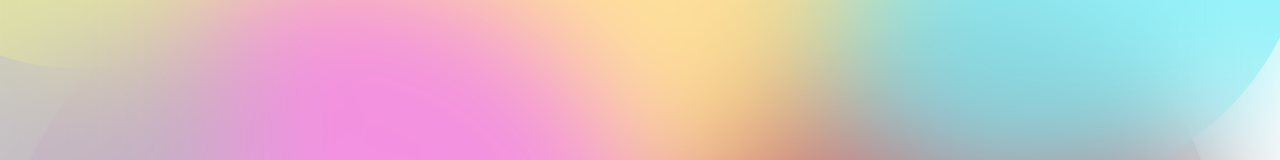
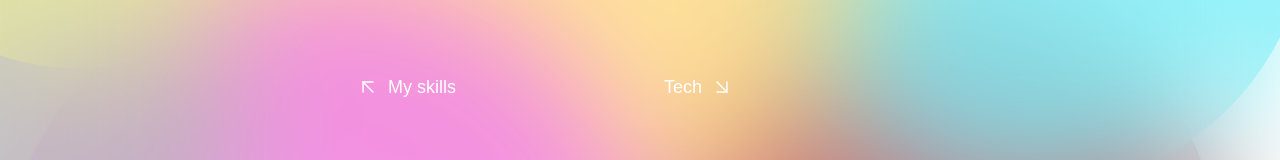
Before and after one commit to adamplesnik/adamplesnik.com, a React (Vite) app: page / in a window 1280 px wide. Shown: the part 1320-1480 px from the top of the page. Built offline with nearby package versions, Linux system fonts and the light colour scheme; a web font is replaced by a local one.

Commit message:
Update Chart

```diff
--- a/src/content/Chart.tsx
+++ b/src/content/Chart.tsx
@@ -1,6 +1,7 @@
 import clsx from 'clsx'
+import { ArrowDown, ArrowUp } from 'lucide-react'
 import { useState } from 'react'
-import ChartItem from './ChartItem'
+import ChartItem from '../components/ChartItem'
 
 type CircleType = {
   size: string
@@ -124,7 +125,7 @@ const Chart = () => {
             )
           })}
         </div>
-        <div className="relative z-20 flex min-h-screen w-full flex-col justify-between p-12">
+        <div className="relative z-20 flex min-h-screen w-full flex-col justify-between gap-8 p-12">
           <div className="flex max-w-56 flex-col items-baseline gap-12 md:max-w-full md:flex-row">
             {skills.map((skill, i) => (
               <ChartItem
@@ -137,7 +138,20 @@ const Chart = () => {
             ))}
             <div className="hidden flex-1 lg:block"></div>
           </div>
-          <div className="mt-32 flex max-w-56 flex-col items-baseline justify-end gap-12 md:max-w-full md:flex-row">
+          <div className="flex flex-row justify-center gap-6 text-white md:items-center md:gap-12">
+            <div className="hidden flex-1 lg:block"></div>
+            <div className="flex flex-1 items-center gap-2">
+              <ArrowUp strokeWidth={1.5} className="-rotate-45" />
+              My skills
+            </div>
+            <div className="hidden flex-1 md:block lg:hidden"></div>
+            <div className="flex flex-1 items-center gap-2">
+              Tech
+              <ArrowDown strokeWidth={1.5} className="-rotate-45" />
+            </div>
+            <div className="hidden flex-1 lg:block"></div>
+          </div>
+          <div className="flex max-w-56 flex-col items-baseline justify-end gap-12 md:mt-0 md:max-w-full md:flex-row">
             <div className="hidden flex-1 lg:block"></div>
             {tech.map((t, i) => (
               <ChartItem
```
Also changed, not shown: src/components/ChartItem.tsx (renamed from src/content/ChartItem.tsx).
